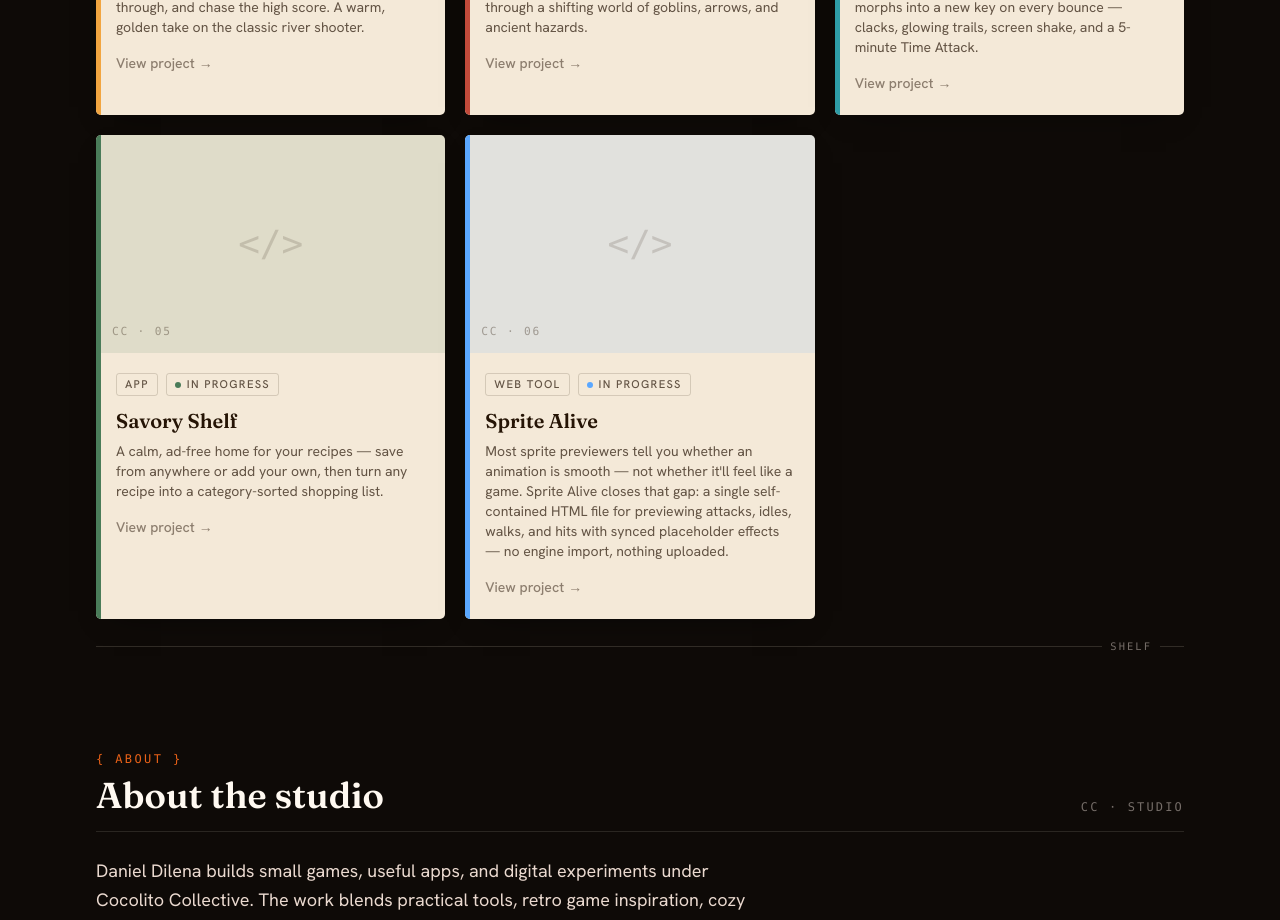
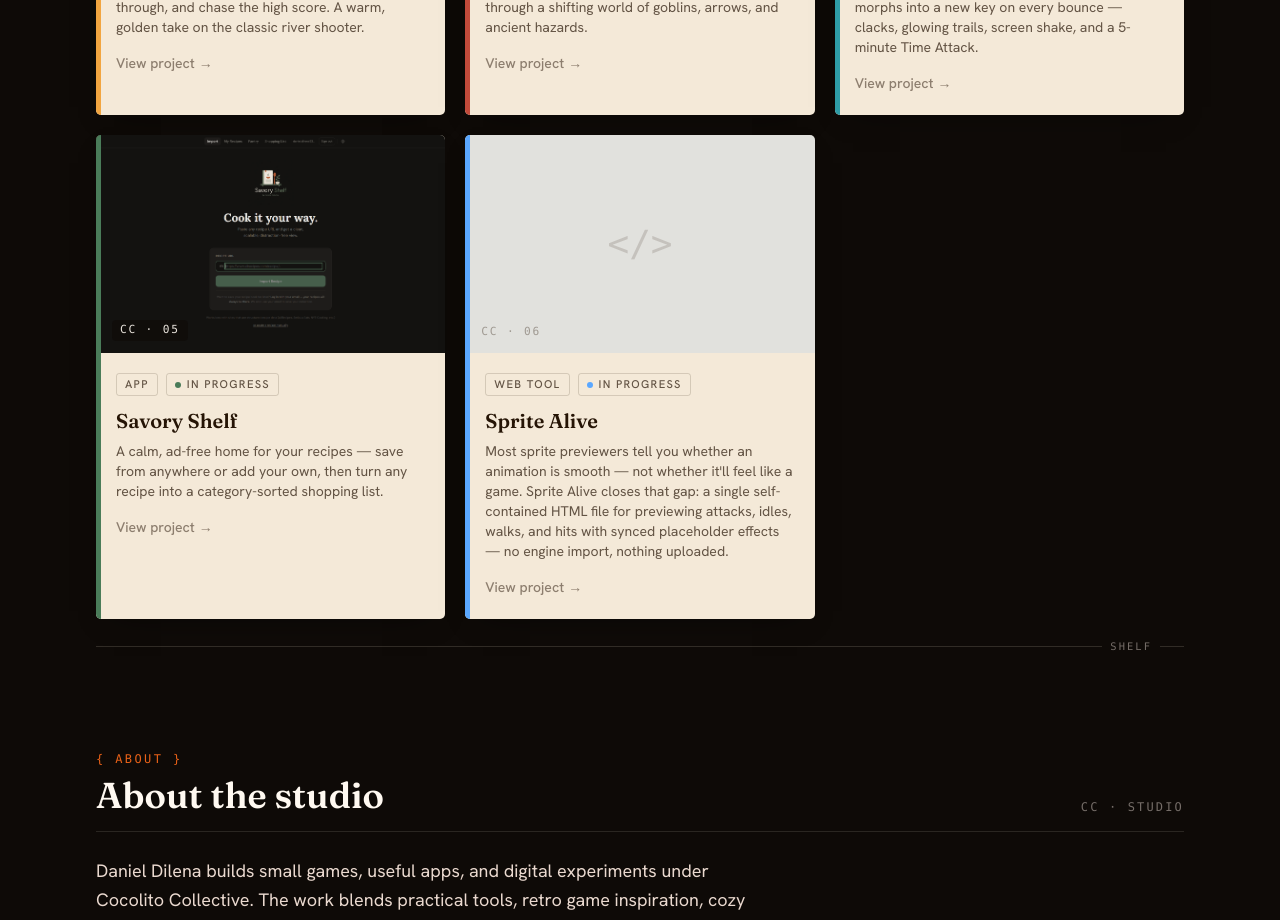
Before and after one commit to Cupcakechan/cocolito-collective, a Next.js app: page / in a window 1280 px wide. Shown: the part 1500-2420 px from the top of the page. Built offline with nearby package versions, Linux system fonts and the light colour scheme.

Commit message:
Add Savory Shelf hero screenshot

```diff
--- a/data/projects.ts
+++ b/data/projects.ts
@@ -441,6 +441,11 @@ export const projects: Project[] = [
     links: {
       website: "https://www.savoryshelf.com/",
     },
+    heroImage: {
+      src: "/images/projects/savory-shelf/import-screen.png",
+      alt: "Savory Shelf's recipe import screen — the Cook it your way headline above a field for pasting a recipe URL and an Import Recipe button.",
+      caption: "Importing a recipe by URL.",
+    },
   },
   {
     slug: "sprite-alive",
```
Also changed, not shown: public/images/projects/savory-shelf/import-screen.png (added).
